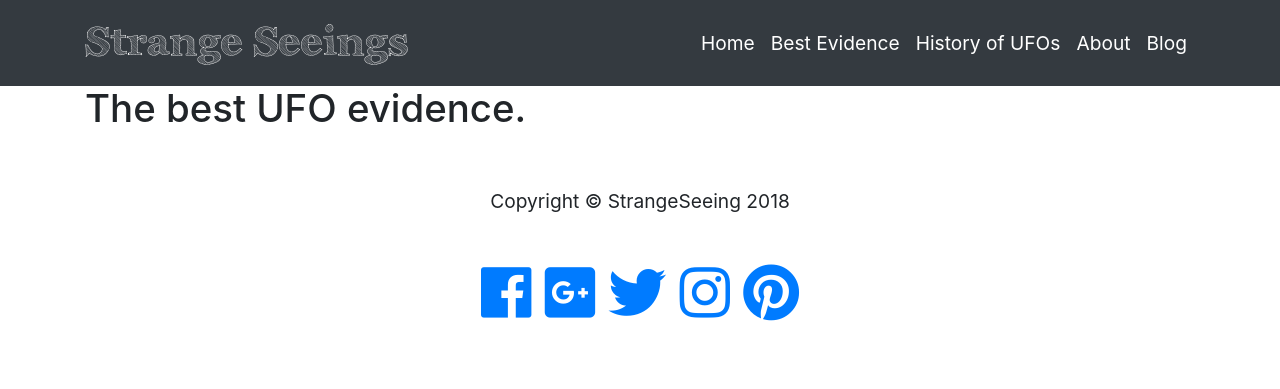
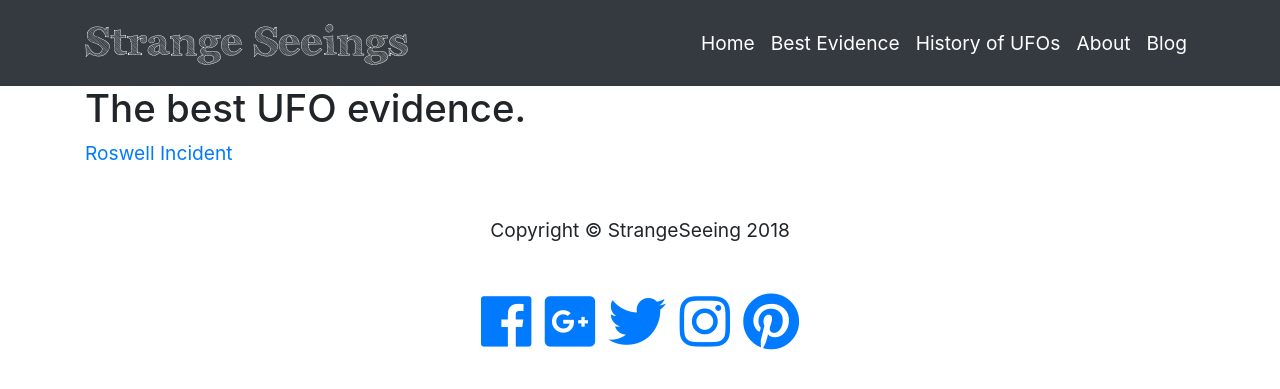
Before and after one commit to Grafrajohn/StrangeSeeing, a Jekyll site: the page built from best-ufo-evidence.html, in a window 1280 px wide. Shown: the top 389 px of the page. Built offline with Jekyll 4.4.1, drawn with Linux system fonts in a browser that asks for light colours; nearby versions of some CDN libraries; some web fonts are replaced.

Commit message:
rowsell link

```diff
--- a/best-ufo-evidence.html
+++ b/best-ufo-evidence.html
@@ -5,3 +5,4 @@ description: The best UFO evidence
 heading: The best UFO evidence.
 permalink: best-ufo-evidence.html
 ---
+<a href="roswell-incident.html">Roswell Incident</a>
```
